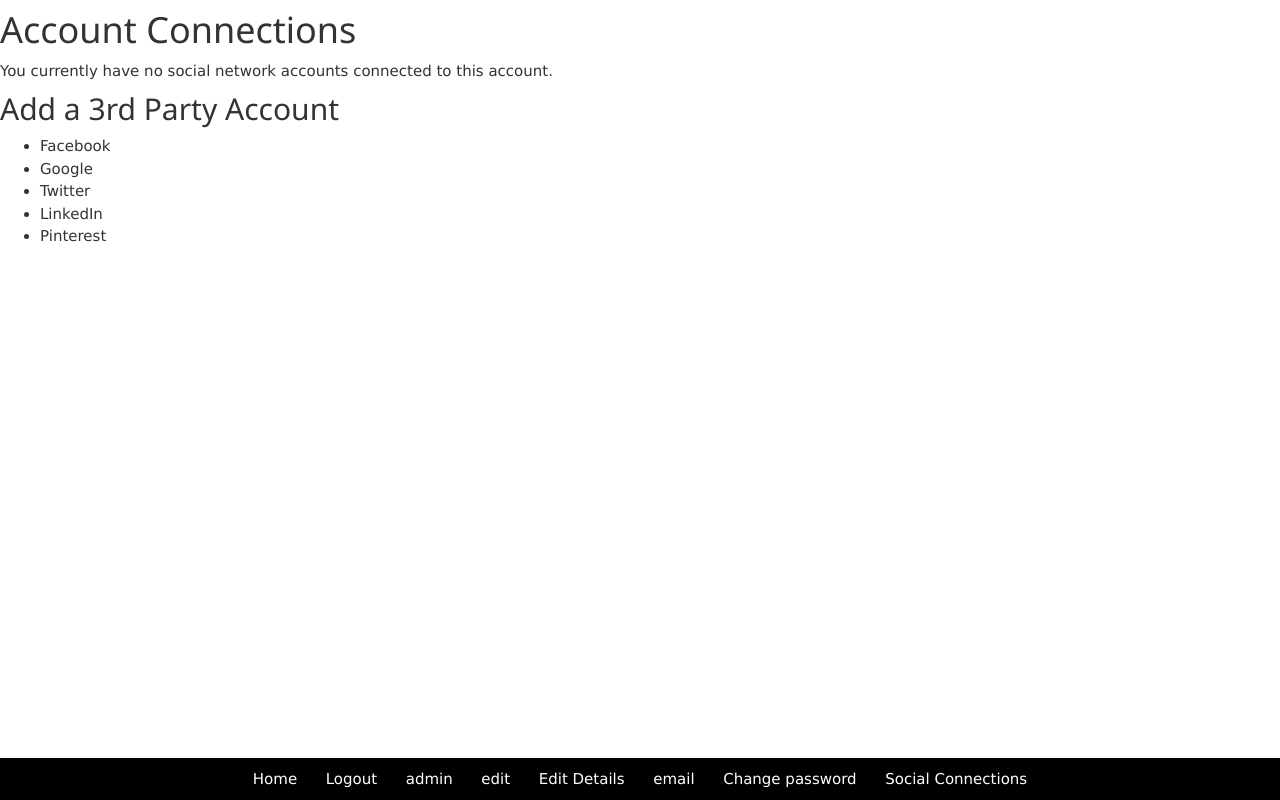
After one commit to saurabh69912162/Creatosaurus, a Django app: page /accounts/social/connections/ in a window 1280 px wide. The commit adds this page. Run offline with Django 3.2, Linux system fonts and the light colour scheme; the visitor is signed in with stand-in values (Sample User, id 1); some libraries are stand-ins or nearby versions.

Commit message:
17-10-2019 1

```diff
--- a/base/accounts/models.py
+++ b/base/accounts/models.py
@@ -110,10 +110,14 @@ class MyUser(AbstractBaseUser):
             current_package_user.objects.get_or_create(username=obj, dirtybit=self.dirtybit,
                                                        package_selected=available_package.objects.get(
                                                            package_name='L1'))
+            user_connection_data.objects.get_or_create(username=obj, dirtybit=self.dirtybit)
+
+
             super().save(*args, **kwargs)
         elif self.category == 'Business':
             super().save(*args, **kwargs)
             obj = MyUser.objects.get(dirtybit=self.dirtybit)
+            user_connection_data.objects.get_or_create(username=obj, dirtybit=self.dirtybit)
             business_profile_data.objects.get_or_create(username=obj, dirtybit=self.dirtybit)
             current_package_user.objects.get_or_create(username=obj, dirtybit=self.dirtybit,
                                                        package_selected=available_package.objects.get(
@@ -155,7 +159,7 @@ class creator_profile_data(models.Model):
     cache_hit = models.BooleanField(default=False, blank=True, null=True)
 
 
-class connections(models.Model):
+class selected_connections(models.Model):
     username = models.ForeignKey(MyUser, on_delete=models.CASCADE)
     dirtybit = models.UUIDField(blank=True, null=True)
     connection_dirtybit = models.UUIDField(default=uuid.uuid4, unique=True, blank=True, null=True)
@@ -172,6 +176,30 @@ class connections(models.Model):
     def __str__(self):
         return str(self.account_uid)
 
+    def save(self, *args, **kwargs):
+        super().save(*args, **kwargs)
+        obj = queue_statistics.objects.get_or_create(username = self.username, dirtybit = self.dirtybit, selected_account= selected_connections.objects.get(id = self.id))
+
+
+
+
+class user_connection_data(models.Model):
+    username = models.ForeignKey(MyUser, on_delete=models.CASCADE)
+    dirtybit = models.UUIDField(blank=True, null=True, unique=True)
+    max_connections = models.IntegerField(default=8)
+    total_connections = models.IntegerField(default=0)
+    max_seleceted_connections = models.IntegerField(default=8)
+    total_seleceted_connections = models.IntegerField(default=0)
+    max_team_members = models.IntegerField(default=0)
+    total_team_members = models.IntegerField(default=0)
+
+
+class queue_statistics(models.Model):
+    username = models.ForeignKey(MyUser, on_delete=models.CASCADE)
+    dirtybit = models.UUIDField(blank=True, null=True)
+    selected_account = models.ForeignKey(selected_connections, on_delete=models.CASCADE)
+    limit = models.IntegerField(default=10)
+    left = models.IntegerField(default=10)
 
 
 class available_package(models.Model):
@@ -226,7 +254,7 @@ class init_schedule(models.Model):
             obj = scheduler_model()
             obj.username = self.username
             obj.dirtybit = self.dirtybit
-            obj.provider = connections.objects.get(account_uid=provider[x])
+            obj.provider = selected_connections.objects.get(account_uid=provider[x])
             obj.content = self.content
             obj.scheduled_datetime = self.scheduled_datetime
             obj.upload_datetime = self.upload_datetime
@@ -244,7 +272,7 @@ class scheduler_model(models.Model):
     dirtybit = models.UUIDField(blank=True, null=True)
     init_schedule_fk = models.ForeignKey(init_schedule, on_delete=models.CASCADE, blank=True, null=True)
     schedule_dirtybit = models.UUIDField(default=uuid.uuid4, unique=True, blank=True, null=True)
-    provider = models.ForeignKey(connections, on_delete=models.CASCADE)
+    provider = models.ForeignKey(selected_connections, on_delete=models.CASCADE)
     content = models.TextField(max_length=63000, blank=True, null=True)
     scheduled_datetime = models.DateTimeField(blank=False, null=False)
     upload_datetime = models.DateTimeField(default=datetime.now, blank=False, null=False)
@@ -272,7 +300,7 @@ class upcomming_queue(models.Model):
     init_schedule_fk = models.ForeignKey(init_schedule, on_delete=models.CASCADE, blank=True, null=True)
     schedule_dirtybit = models.ForeignKey(scheduler_model, on_delete=models.CASCADE, blank=True, null=True)
     timestamp = models.BigIntegerField(null=True, blank=True)
-    provider = models.ForeignKey(connections, on_delete=models.CASCADE,blank=True,null=True)
+    provider = models.ForeignKey(selected_connections, on_delete=models.CASCADE,blank=True,null=True)
 
     def __str__(self):
         return str(self.timestamp)
--- a/base/accounts/templates/accounts/base.html
+++ b/base/accounts/templates/accounts/base.html
@@ -6,7 +6,8 @@
         <link rel="stylesheet" href="//maxcdn.bootstrapcdn.com/bootstrap/3.2.0/css/bootstrap-theme.min.css">
         <link href='//fonts.googleapis.com/css?family=Lobster&subset=latin,latin-ext' rel='stylesheet' type='text/css'>
         <meta name="viewport" content="width=device-width, initial-scale=1">
-<link rel="stylesheet" href="https://www.w3schools.com/w3css/4/w3.css">
+        <link rel="stylesheet" href="https://www.w3schools.com/w3css/4/w3.css">
+        <script src="https://ajax.googleapis.com/ajax/libs/jquery/3.4.1/jquery.min.js"></script>
     </head>
     <body>
 <meta name="viewport" content="width=device-width, initial-scale=1">
@@ -39,7 +40,7 @@
 <span><a style="text-decoration:none;color:white;"  href="/profile/details" >Edit Details</a></span>&nbsp;&nbsp;&nbsp;&nbsp;&nbsp;
 <span><a style="text-decoration:none;color:white;"  href="/email" >email</a></span>&nbsp;&nbsp;&nbsp;&nbsp;&nbsp;
 <span><a style="text-decoration:none;color:white;"  href="/password" >Change password</a></span>&nbsp;&nbsp;&nbsp;&nbsp;&nbsp;
-<span><a style="text-decoration:none;color:white;"  href="/connect" >Social Connections</a></span>
+<span><a style="text-decoration:none;color:white;"  href="/accounts/social/connections/" >Social Connections</a></span>
 
 </div>
 
--- a/base/customusermodel/urls.py
+++ b/base/customusermodel/urls.py
@@ -13,6 +13,8 @@ urlpatterns = [
     path('', login_view),
     path('connect/',connect),
     path('lol/',lol),
+    path('check/',check),
+    url('^accounts/', include('allauth.urls')),
     path('logout/', logout_view),
     url(r'^password/$', change_password, name='change_password'),
     url(r'^profile/edit$', edit_profile),
--- /dev/null
+++ b/base/templates/allauth/socialaccount/connections.html
@@ -0,0 +1,52 @@
+{% extends 'accounts/base.html' %}
+{% block content %}
+{% load i18n %}
+<h1>{% trans "Account Connections" %}</h1>
+
+{% if form.accounts %}
+<p>{% blocktrans %}You can sign in to your account using any of the following third party accounts:{% endblocktrans %}</p>
+
+
+<form method="post" action="{% url 'socialaccount_connections' %}">
+{% csrf_token %}
+
+<fieldset>
+{% if form.non_field_errors %}
+<div id="errorMsg">{{ form.non_field_errors }}</div>
+{% endif %}
+
+{% for base_account in form.accounts %}
+{% with base_account.get_provider_account as account %}
+<div>
+<label for="id_account_{{ base_account.id }}">
+<input id="id_account_{{ base_account.id }}" type="radio" name="account" value="{{ base_account.id }}"/>
+<span class="socialaccount_provider {{ base_account.provider }} {{ account.get_brand.id }}">{{account.get_brand.name}}</span>
+{{ account }}
+</label>
+</div>
+{% endwith %}
+{% endfor %}
+
+<div>
+<button type="submit">{% trans 'Remove' %}</button>
+</div>
+
+</fieldset>
+
+</form>
+
+{% else %}
+<p>{% trans 'You currently have no social network accounts connected to this account.' %}</p>
+{% endif %}
+
+<h2>{% trans 'Add a 3rd Party Account' %}</h2>
+
+<ul class="socialaccount_providers">
+{% include "socialaccount/snippets/provider_list.html" with process="connect" %}
+</ul>
+
+{% include "socialaccount/snippets/login_extra.html" %}
+
+
+
+{% endblock %}
```
Also changed, not shown: base/accounts/admin.py (+21 -2 lines), base/accounts/templates/accounts/connections.html (+5 -5 lines), base/accounts/views.py (+5 -10 lines), base/customusermodel/settings.py (+35 -2 lines), base/accounts/migrations/0029_auto_20191017_1130.py (added), base/accounts/migrations/0030_queue_statistics_user_connection_data.py (added), base/accounts/migrations/0031_auto_20191017_1249.py (added), base/accounts/migrations/0032_auto_20191017_1251.py (added), base/accounts/migrations/0033_auto_20191017_1252.py (added), base/accounts/migrations/0034_auto_20191017_1253.py (added), base/accounts/migrations/0035_auto_20191017_1300.py (added).
